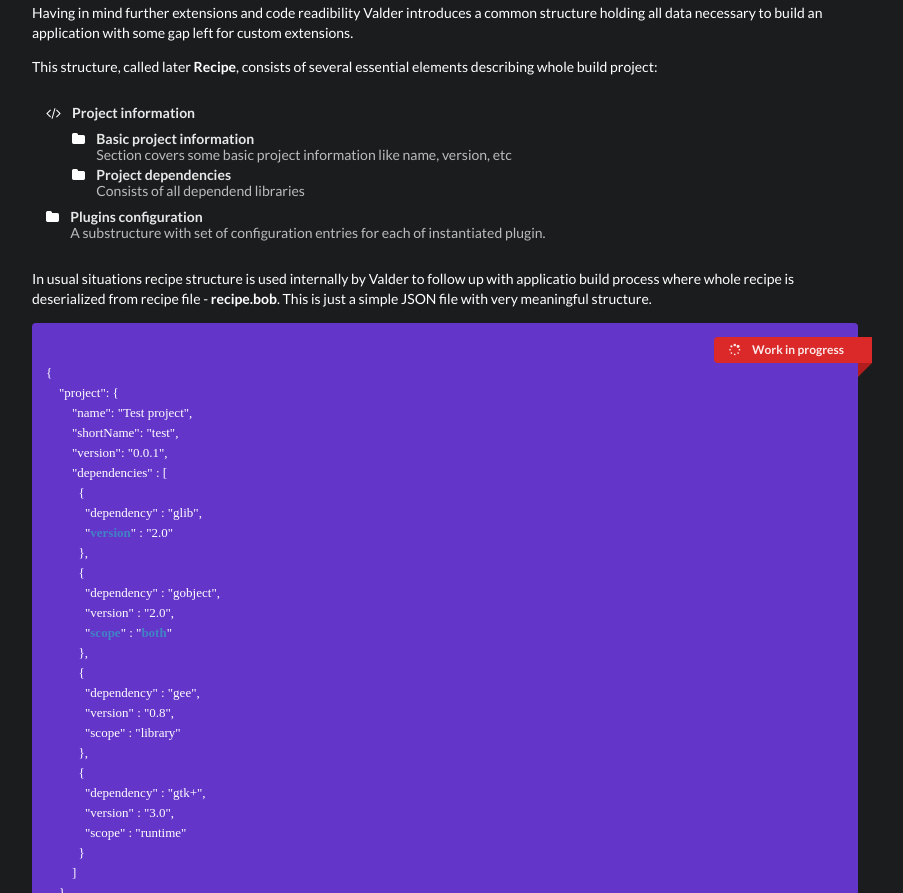
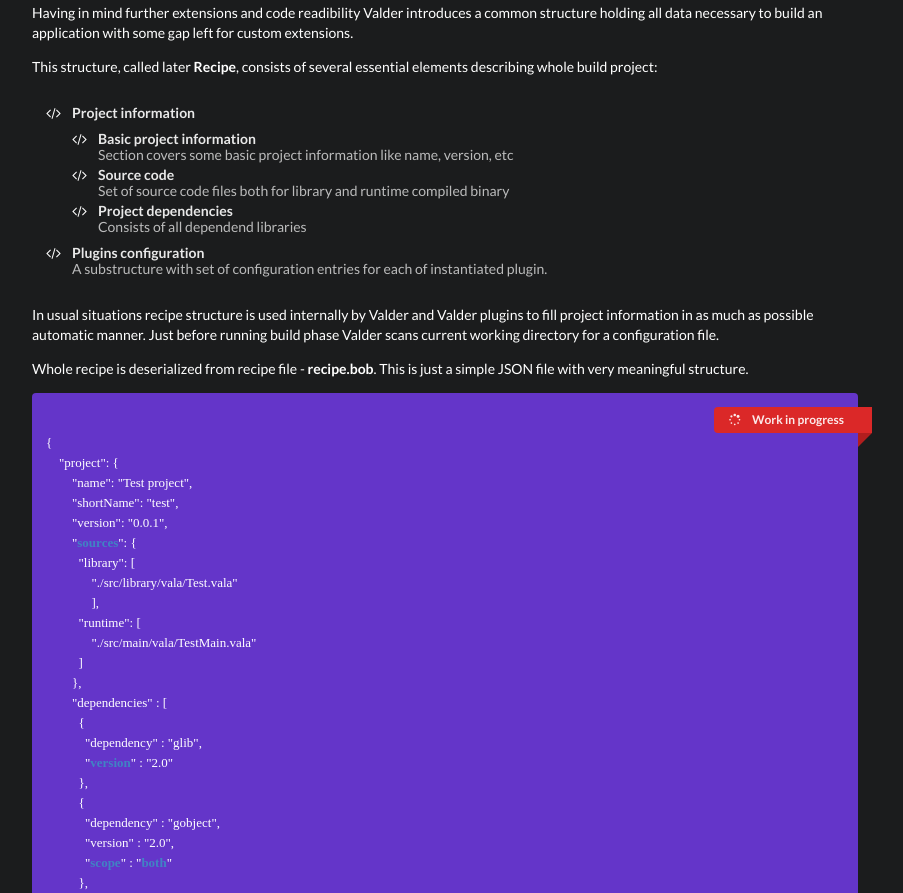
Before and after one commit to activey/valder, a plain HTML site: page index.html in a window 1280 px wide. Shown: the part 1018-1911 px from the top of the page, without its empty margins (195-1098 px from the left). Drawn offline with nearby package versions, Linux system fonts and the light colour scheme; a web font is replaced by a local one.

Commit message:
#50 - added information about new stuff, reorganized file a bit

```diff
--- a/index.html
+++ b/index.html
@@ -135,14 +135,21 @@
 
                     <div class="ui list">
                       <div class="item">
-                        <i class="folder icon"></i>
+                        <i class="code icon"></i>
                         <div class="content">
                           <div class="header">Basic project information</div>
                           <div class="description">Section covers some basic project information like name, version, etc</div>
                         </div>
                       </div>
                       <div class="item">
-                        <i class="folder icon"></i>
+                        <i class="code icon"></i>
+                        <div class="content">
+                          <div class="header">Source code</div>
+                          <div class="description">Set of source code files both for library and runtime compiled binary</div>
+                        </div>
+                      </div>
+                      <div class="item">
+                        <i class="code icon"></i>
                         <div class="content">
                           <div class="header">Project dependencies</div>
                           <div class="description">Consists of all dependend libraries</div>
@@ -152,7 +159,7 @@
                   </div>
                 </div>
                 <div class="item">
-                  <i class="folder icon"></i>
+                  <i class="code icon"></i>
                   <div class="content">
                     <div class="header">Plugins configuration</div>
                     <div class="description">A substructure with set of configuration entries for each of instantiated plugin.</div>
@@ -161,7 +168,9 @@
               </div>
             </div>
 
-            <p>In usual situations recipe structure is used internally by Valder to follow up with applicatio build process where whole recipe is deserialized from recipe file - <strong>recipe.bob</strong>. This is just a simple JSON file with very meaningful structure.</p>
+            <p>In usual situations recipe structure is used internally by Valder and Valder plugins to fill project information in as much as possible automatic manner. Just before running build phase Valder scans current working directory for a configuration file.</p>
+
+            <p>Whole recipe is deserialized from recipe file - <strong>recipe.bob</strong>. This is just a simple JSON file with very meaningful structure.</p>
 
           <div class="ui violet inverted segment">
             <div class="ui bottom inverted red right ribbon label">
@@ -173,6 +182,14 @@
         "name": "Test project",
         "shortName": "test",
         "version": "0.0.1",
+        "<a class="display-popup link-bold" data-html="Optional attribute. Element defines a set of source files for both binaries being compiled: <strong>library</strong> and <strong>runtime</strong>.">sources</a>": {
+          "library": [
+              "./src/library/vala/Test.vala"
+              ],
+          "runtime": [
+              "./src/main/vala/TestMain.vala"
+          ]
+        },
         "dependencies" : [
           {
             "dependency" : "glib",
```
